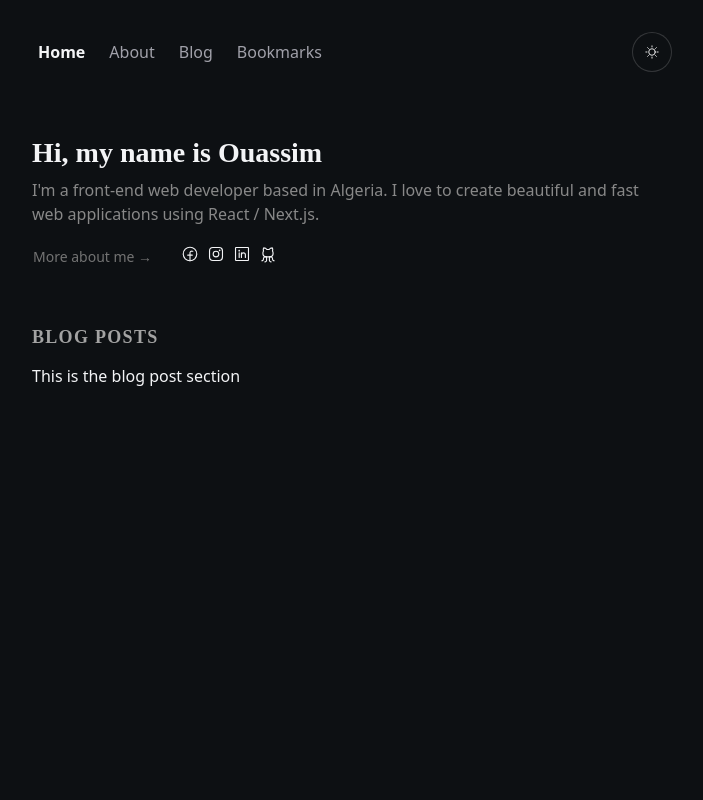
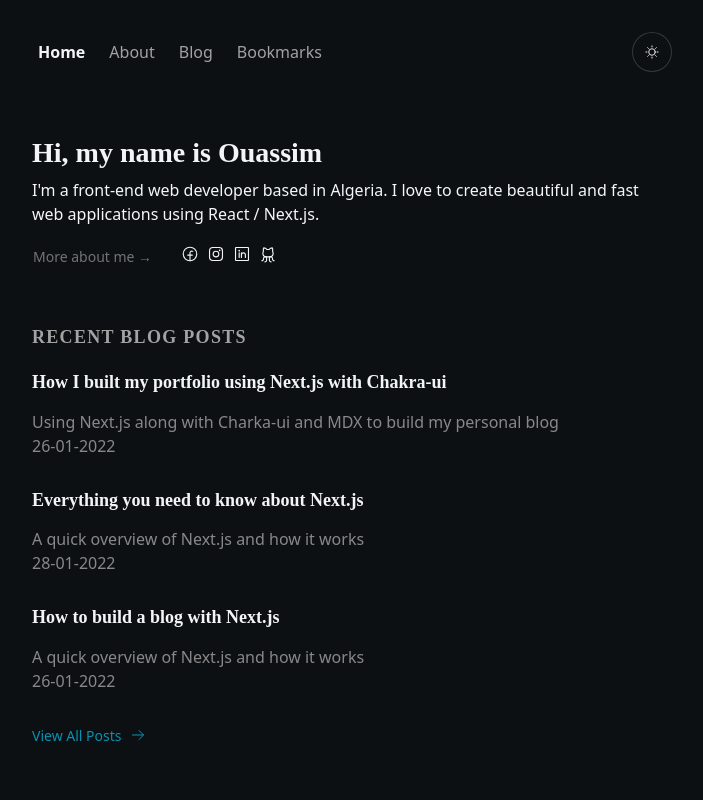
Before and after one commit to strlrd-29/Ouassim.io, a Next.js app: page / in a window 1280 px wide. Shown: the top 800 px of the page, without its empty margins (288-991 px from the left). Built offline with nearby package versions, Linux system fonts and the light colour scheme; a small style sheet from the web is missing.

Commit message:
Still working on the blog post section in the home apge

```diff
--- /dev/null
+++ b/src/components/BlogSection/BlogPostCard.jsx
@@ -0,0 +1,13 @@
+import { Box, Heading, Text, VStack } from '@chakra-ui/react'
+
+export default function BlogPost({ title, description, date }) {
+	return (
+		<Box cursor="pointer">
+			<Heading size="md" mb={4}>
+				{title}
+			</Heading>
+			<Text fontSize="lg">{description}</Text>
+			<Text>{date}</Text>
+		</Box>
+	)
+}
--- /dev/null
+++ b/src/components/BlogSection/index.jsx
@@ -0,0 +1,66 @@
+import NextLink from 'next/link'
+import { Box, HStack, Heading, VStack, Link, Icon } from '@chakra-ui/react'
+
+import { ArrowRight } from 'phosphor-react'
+
+import BlogPost from './BlogPostCard'
+
+const SectionHeader = ({ children, ...rest }) => {
+	return (
+		<Heading
+			textTransform="uppercase"
+			size="md"
+			color="trueGray.400"
+			letterSpacing="1.3px"
+			fontWeight="bold"
+			mb={6}
+			{...rest}
+		>
+			{children}
+		</Heading>
+	)
+}
+
+export default function Section({}) {
+	return (
+		<Box as="section">
+			<SectionHeader>Recent Blog Posts</SectionHeader>
+
+			<VStack spacing={8} alignItems="flex-start">
+				<BlogPost
+					title="How I built my portfolio using Next.js with Chakra-ui"
+					description="Using Next.js along with Charka-ui and MDX to build my personal blog"
+					date="26-01-2022"
+				/>
+				<BlogPost
+					title="Everything you need to know about Next.js"
+					description="A quick overview of Next.js and how it works"
+					date="28-01-2022"
+				/>
+				<BlogPost
+					title="How to build a blog with Next.js"
+					description="A quick overview of Next.js and how it works"
+					date="26-01-2022"
+				/>
+				<NextLink href="/blog">
+					<HStack mt={2} alignItems="center" role="group">
+						<Link color="cyan.600" size="md">
+							View All Posts
+						</Link>
+						<Icon
+							color="cyan.600"
+							as={ArrowRight}
+							transitionProperty="margin-left"
+							transitionDuration="slow"
+							transitionTimingFunction="ease-out"
+							ml={2}
+							_groupHover={{
+								ml: 3
+							}}
+						/>
+					</HStack>
+				</NextLink>
+			</VStack>
+		</Box>
+	)
+}
--- a/src/components/Hero/index.jsx
+++ b/src/components/Hero/index.jsx
@@ -45,10 +45,7 @@
 	return (
 		<VStack alignItems="flex-start">
 			<Heading>Hi, my name is Ouassim</Heading>
-			<Text
-				fontSize="lg"
-				color={colorMode === 'dark' ? '#888888' : '#444444'}
-			>
+			<Text color={colorMode === 'dark' ? '#f5f6f7' : 'black'}>
 				I&apos;m a front-end web developer based in Algeria. I love to
 				create beautiful and fast web applications using React /
 				Next.js.
--- a/src/components/Section/index.jsx
+++ /dev/null
@@ -1,26 +0,0 @@
-import { Box, Heading } from '@chakra-ui/react'
-
-const SectionHeader = ({ children, ...rest }) => {
-	return (
-		<Heading
-			textTransform="uppercase"
-			size="md"
-			color="trueGray.400"
-			letterSpacing="1.3px"
-			fontWeight="bold"
-			mb={4}
-			{...rest}
-		>
-			{children}
-		</Heading>
-	)
-}
-
-export default function Section({ header, children, ...rest }) {
-	return (
-		<Box {...rest} as="section">
-			<SectionHeader>{header}</SectionHeader>
-			{children}
-		</Box>
-	)
-}
--- a/src/components/layout/index.jsx
+++ b/src/components/layout/index.jsx
@@ -16,7 +16,7 @@
 			<Container
 				maxW="container.sm"
 				display="flex"
-				minH={{ base: 'auto', md: '200vh' }}
+				minH={{ base: 'auto', md: '100vh' }}
 				px={{ base: 4, md: 0 }}
 			>
 				<VStack flex={1} spacing={16} alignItems="stretch" w="full">
--- a/src/pages/index.js
+++ b/src/pages/index.js
@@ -1,6 +1,6 @@
 import Hero from '@/components/Hero'
 import Layout from '@/components/layout'
-import Section from '@/components/Section'
+import BlogSection from '@/components/BlogSection'
 
 export default function Home() {
 	return (
@@ -9,9 +9,7 @@
 			description="Front-end developer, Javascript enthusiast, and in love with React"
 		>
 			<Hero />
-			<Section header={'Blog Posts'}>
-				<p>This is the blog post section </p>
-			</Section>
+			<BlogSection />
 		</Layout>
 	)
 }
--- a/src/styles/theme.js
+++ b/src/styles/theme.js
@@ -9,6 +9,10 @@
 		}
 	})
 }
+
+const textColor = (props) => ({
+	color: mode('#444444', '#888888')(props)
+})
 
 const linkRing = (props) => ({
 	_focus: {
@@ -40,6 +44,14 @@
 		'6xl': '48px'
 	},
 	components: {
+		Text: {
+			baseStyle: (props) => ({
+				...textColor(props),
+				fontFamily: 'body',
+				fontSize: 'lg',
+				lineHeight: '1.5'
+			})
+		},
 		Link: {
 			variants: {
 				'footer-link': ({ colorMode }) => ({
```
Also changed, not shown: src/components/BlogPost/index.jsx (added, +13 -0 lines), src/pages/blog.js (added, +10 -0 lines).
